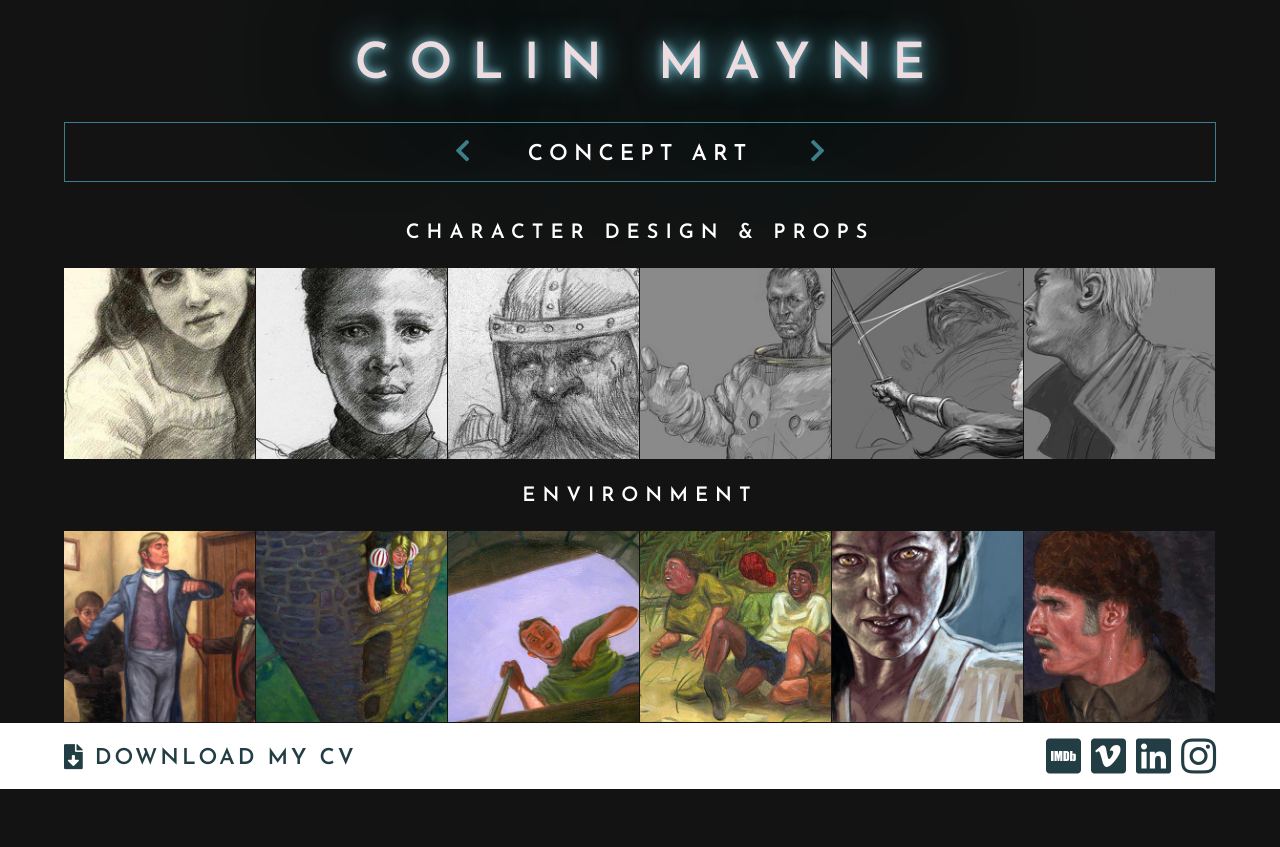
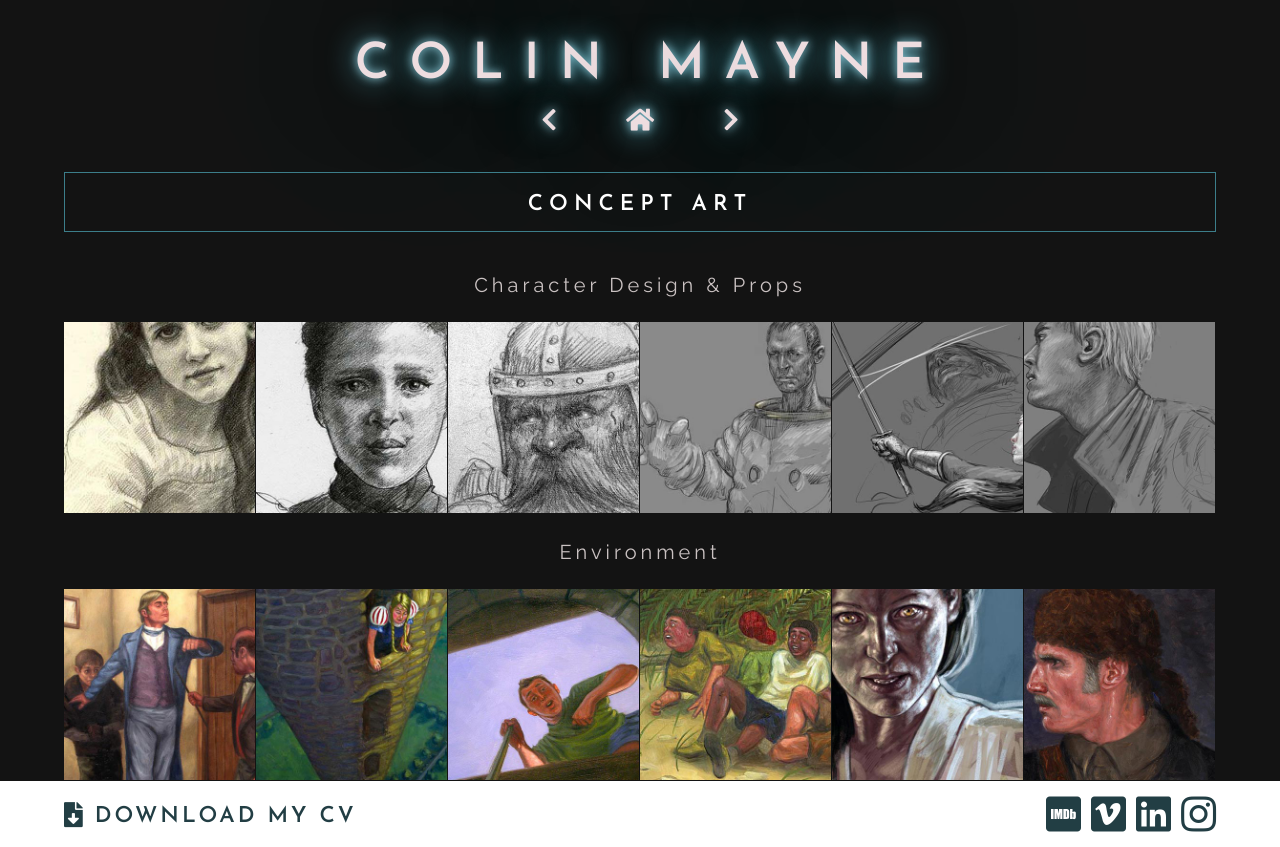
Before and after one commit to erinannette/Colin-Mayne-Portfolio, a plain HTML site: page 1-concept-art.html in a window 1280 px wide. Before the commit the page ends 800 px from the top, so only its background shows below. Drawn offline with Linux system fonts and the light colour scheme.

Commit message:
finessed the subpage nav bar

```diff
--- a/1-concept-art.html
+++ b/1-concept-art.html
@@ -19,15 +19,22 @@
             <div class="sub-head_container neon-hero">
                 <h1 class="h1-secondary">COLIN MAYNE</h1>
             </div>
-            <div class="sub-head_container outline">
+
+            <div class="sub-head_container arrows">
                 <a href="index.html">
-                    <i class="fas fa-chevron-left"></i></a>
-                <h2 class="h2-on-black sub-head_title">
-                    Concept Art</h2>
+                    <i class="fas fa-chevron-left dark"></i></a>
+                <a href="index.html">
+                    <i class="fas fa-home"></i></a>
                 <a href="2-matte-painting.html">
                     <i class="fas fa-chevron-right"></i>
                 </a>
             </div>
+
+            <div class="sub-head_container outline">
+                <h2 class="h2-on-black sub-head_title">
+                    Concept Art</h2>
+            </div>
+
         </div>
         <h3 class="h3-on-black sub-head_section">
             Character Design & Props</h3>
--- a/src/styles/partials/_footer.scss
+++ b/src/styles/partials/_footer.scss
@@ -30,11 +30,20 @@ footer {
         font-size: 40px;
         color: $dk-green;
         padding-left: 10px;
+        transition: ease-in-out 0.3s;
+        &:hover {
+            color: $lt-green;
+        }
     }
     .fas {
         font-size: 25px;
         color: $dk-green;
         padding-right: 12px;
+        transition: ease-in-out 0.3s;
+        &:hover {
+            color: $lt-green;
+            text-shadow: 1px 2px 3px $bg-grey;
+        }
     }
 }
 // RESPONSIVENESS
--- a/src/styles/partials/_subpages.scss
+++ b/src/styles/partials/_subpages.scss
@@ -11,23 +11,31 @@
         .sub-head_container {
             width: 100%;
             &.outline {
+                border: 1px solid $lt-green;
                 display: flex;
                 flex-direction: row;
                 justify-content: center;
-                border: 1px solid $lt-green;
                 margin: 15px 0;
                 padding: 15px 0;
+            }
+            &.arrows {
+                display: flex;
+                flex-direction: row;
+                justify-content: center;
+                padding: 0 0 2% 0;
                 a {
-                    padding: 0 5%;
+                    padding: 0 3%;
                     i {
-                        transition: ease-in-out 0.3s;
-                    }
-                    i:hover {
                         color: #EEDDE0;
                         text-shadow: 0 0 30px #63D7EC,
                             0 0 10px #A1D6E6,
                             0 0 100px rgb(1, 7, 8),
-                            0 0 500px #67E3F3,
+                            0 0 500px #67E3F3;
+                        transition: ease-in-out 0.3s;
+                    }
+                    i:hover {
+                        color: $lt-green;
+                        text-shadow: none;
                     }
                 }
             }
--- a/src/styles/partials/_typography.scss
+++ b/src/styles/partials/_typography.scss
@@ -47,9 +47,9 @@ h1 {
     font-weight: 600;
 }
 .h3-on-black {
-    @include title-styles (20);
-    color: white;
-    font-weight: 600;
+    @include paragraph-styles (20);
+    color:$bg-grey;
+    font-weight: 400;
     // color: #EEDDE0;
         // text-shadow: 0 0 30px #63D7EC,
         //     0 0 10px #A1D6E6,
@@ -63,7 +63,7 @@ h4 {
 }
 .sub-head_section {
     padding: 2% 0;
-    letter-spacing: 7px;
+    letter-spacing: 4px;
     text-align: center;
 }
 .sub-head_title {
@@ -107,7 +107,7 @@ a {
 }
 i {
     @include title-styles(25);
-    color: $lt-green;
+    // color: $lt-green;
 }
 .numbertext {
     @include title-styles(18);
```
Also changed, not shown: 2-matte-painting.html (+10 -4 lines), 3-illustration.html (+10 -4 lines), 4-zbrush.html (+10 -4 lines), index.html (+3 -3 lines), public/style.css.
